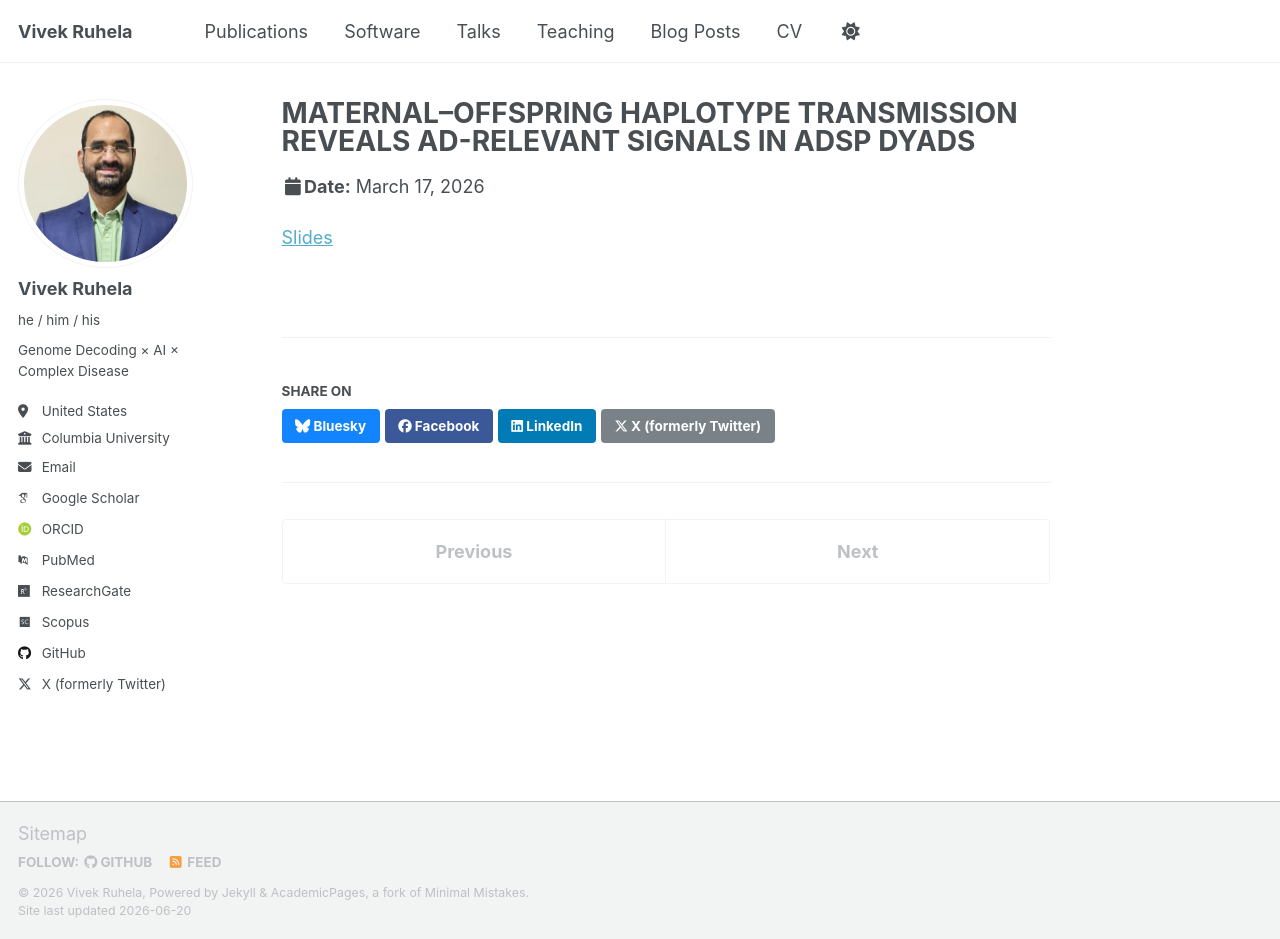
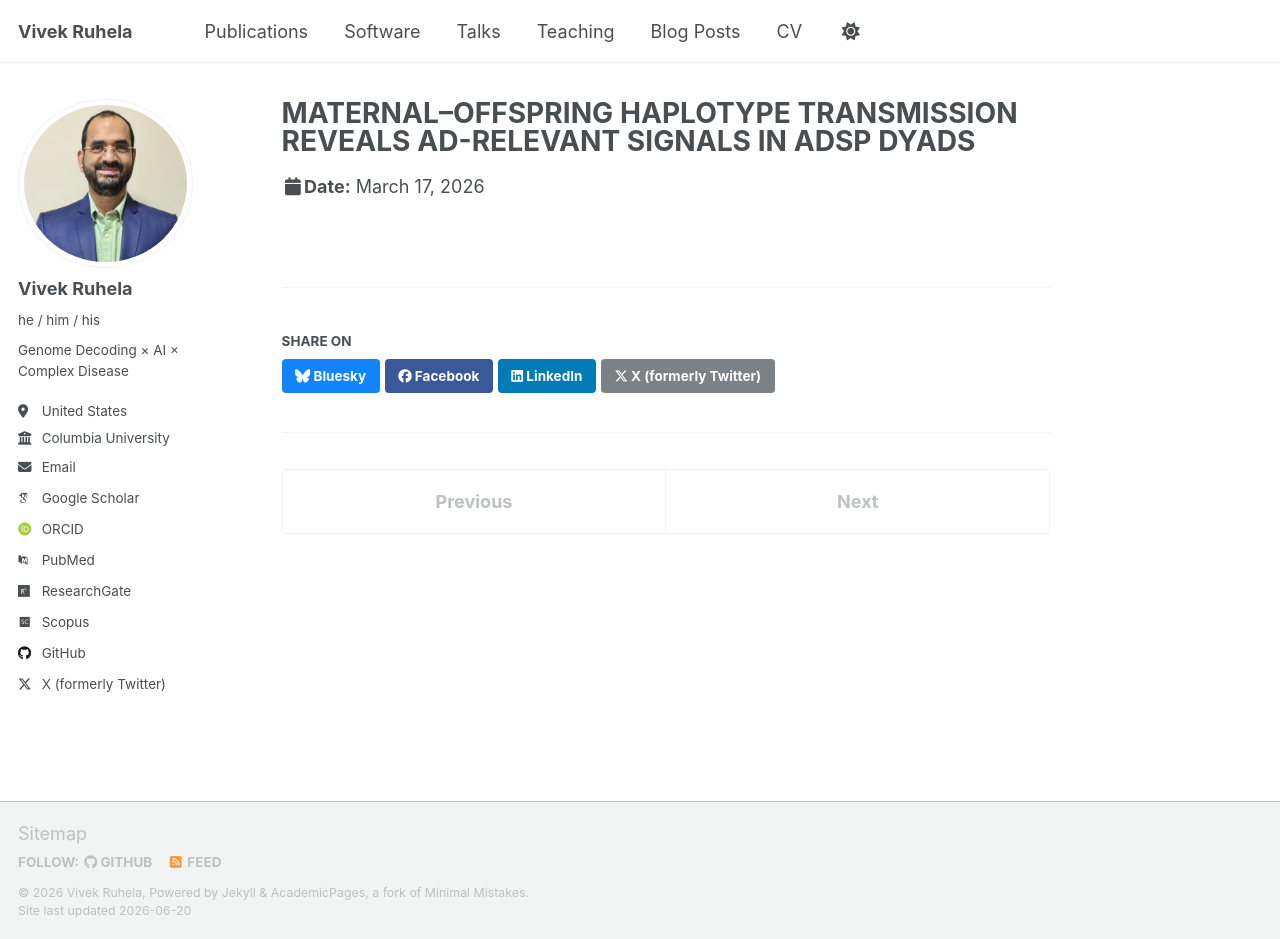
Before and after one commit to vivekruhela/vivekruhela.github.io, a Jekyll site: the page built from _talks/2026-03-17-adsp-tdt.md, in a window 1280 px wide and 939 px high. Built offline with Jekyll 4.4.1, drawn with Linux system fonts in a browser that asks for light colours; some web fonts are replaced; a script that is not in the unit is left out.

Commit message:
Comment out slides link in talk metadata
Commented out the link to the slides for the talk.

```diff
--- a/_talks/2026-03-17-adsp-tdt.md
+++ b/_talks/2026-03-17-adsp-tdt.md
@@ -8,4 +8,4 @@ date: 2026-03-17
 location: "Copenhagen S, Denmark, Europe"
 ---
 
-[Slides](http://vivekruhela.github.io/files/adsp-tdt-slides.pdf)
+<!-- [Slides](http://vivekruhela.github.io/files/adsp-tdt-slides.pdf) -->
```
